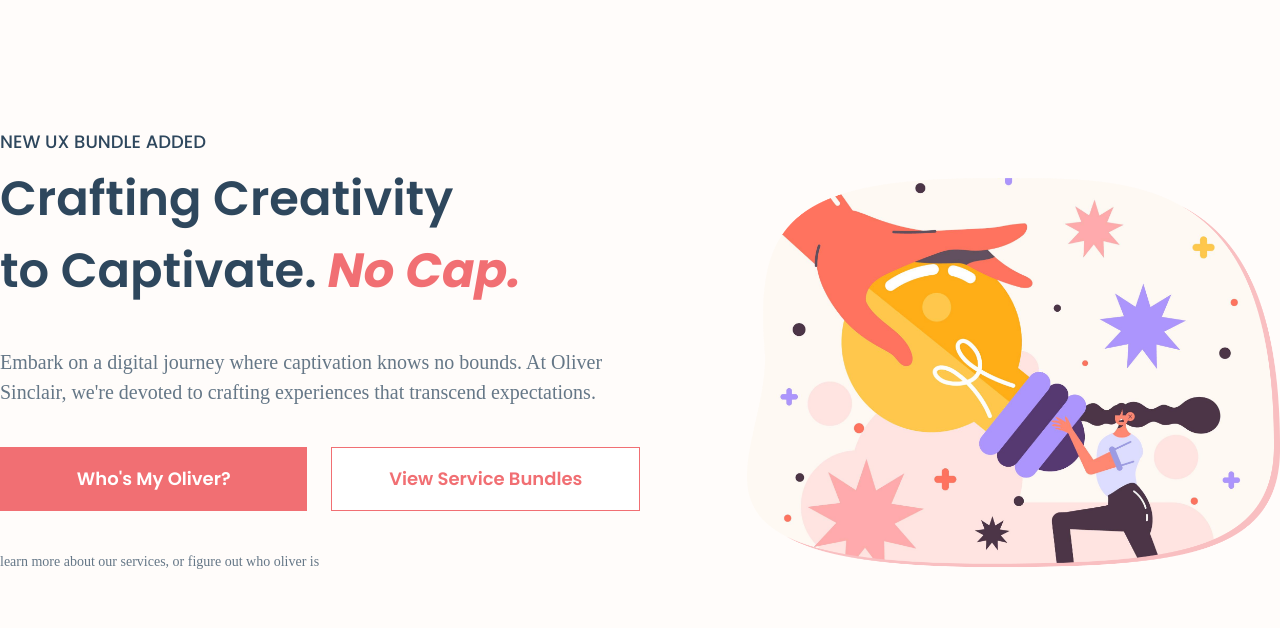
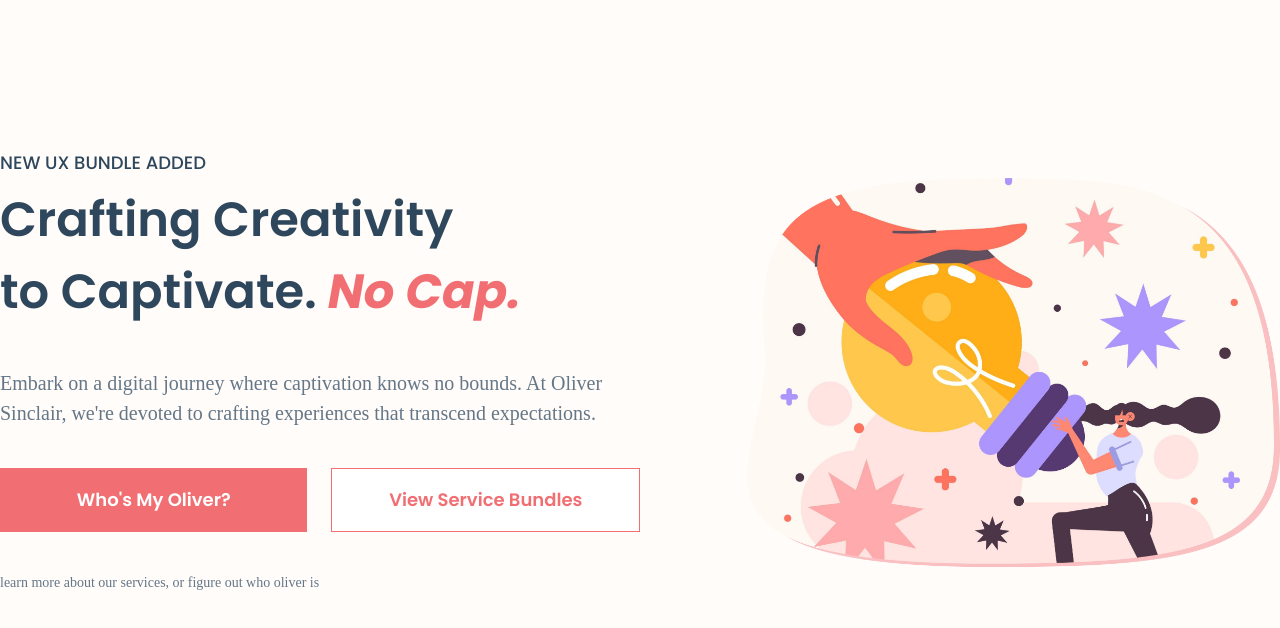
Before and after one commit to shuvamshr/oliver-sinclair, a React (Vite) app: page / in a window 1280 px wide. Shown: the top 628 px of the page. Built offline with nearby package versions, Linux system fonts and the light colour scheme.

Commit message:
update: fix justification

```diff
--- a/src/pages/Home/index.jsx
+++ b/src/pages/Home/index.jsx
@@ -8,7 +8,7 @@
       <div className="container-fluid bg-red-100">
         <div className="container mx-auto lg:px-0 px-6 py-32">
           <div className="grid grid-cols-12">
-            <div className="lg:col-span-6 lg:gap-10 col-span-12 gap-6 flex flex-col">
+            <div className="lg:col-span-6 lg:gap-10 col-span-12 gap-6 flex flex-col justify-center">
               <div className="flex flex-col gap-2">
                 <Typography type="head-res-lg-medium">
                   NEW UX BUNDLE ADDED
@@ -42,7 +42,7 @@
               </div>
             </div>
 
-            <div className="lg:col-start-8 lg:col-span-5 col-span-12">
+            <div className="lg:col-start-8 lg:col-span-5 col-span-12 justify-center">
               <img src={CreativityImg} alt="" />
             </div>
           </div>
```
